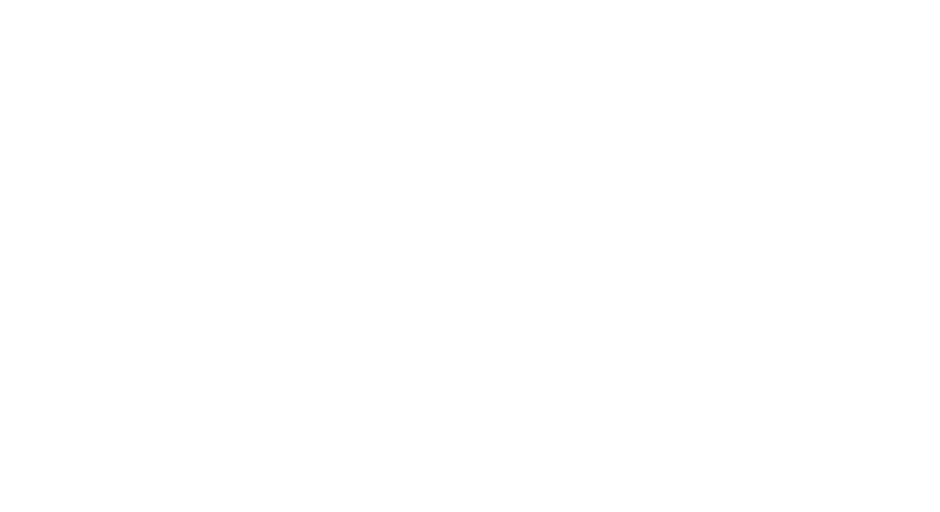
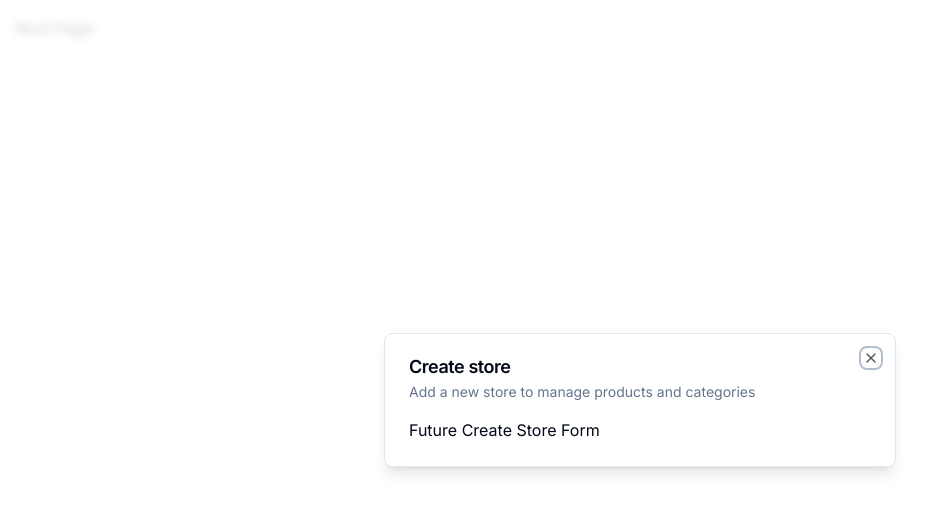
Before and after one commit to speedytman/ecommerce-admin-dashboard, a Next.js app: page / in a window 1280 px wide. Shown: the top 512 px of the page, without its empty margins (0-940 px from the left). Built offline with nearby package versions, Linux system fonts and the light colour scheme.

Commit message:
added store modal and modal provider

```diff
--- a/app/(root)/page.tsx
+++ b/app/(root)/page.tsx
@@ -1,11 +1,19 @@
-import { UserButton } from "@clerk/nextjs";
+"use client";
+
+import { useStoreModal } from "@/hooks/use-store-modal";
+import { useEffect } from "react";
 
 const SetupPage = () => {
-  return (
-    <div className="p-4">
-      <UserButton afterSignOutUrl="/" />
-    </div>
-  );
+  const onOpen = useStoreModal((state) => state.onOpen);
+  const isOpen = useStoreModal((state) => state.isOpen);
+
+  useEffect(() => {
+    if (!isOpen) {
+      onOpen();
+    }
+  }, [isOpen, onOpen]);
+
+  return <div className="p-4">Root Page</div>;
 };
 
 export default SetupPage;
--- a/app/layout.tsx
+++ b/app/layout.tsx
@@ -1,6 +1,9 @@
-import "./globals.css";
 import { Inter } from "next/font/google";
 import { ClerkProvider } from "@clerk/nextjs";
+
+import { ModalProvider } from "@/providers/modal-provider";
+
+import "./globals.css";
 
 const inter = Inter({ subsets: ["latin"] });
 
@@ -17,7 +20,10 @@ export default function RootLayout({
   return (
     <ClerkProvider>
       <html lang="en">
-        <body className={inter.className}>{children}</body>
+        <body className={inter.className}>
+          <ModalProvider />
+          {children}
+        </body>
       </html>
     </ClerkProvider>
   );
--- /dev/null
+++ b/components/modals/store-modal.tsx
@@ -0,0 +1,19 @@
+"use client";
+
+import { Modal } from "@/components/ui/modal";
+import { useStoreModal } from "@/hooks/use-store-modal";
+
+export const StoreModal = () => {
+  const storeModal = useStoreModal();
+
+  return (
+    <Modal
+      title="Create store"
+      description="Add a new store to manage products and categories"
+      isOpen={storeModal.isOpen}
+      onClose={storeModal.onClose}
+    >
+      Future Create Store Form
+    </Modal>
+  );
+};
--- /dev/null
+++ b/components/ui/modal.tsx
@@ -0,0 +1,42 @@
+"use client";
+
+import {
+  Dialog,
+  DialogContent,
+  DialogDescription,
+  DialogHeader,
+  DialogTitle,
+} from "@/components/ui/dialog";
+
+interface ModalProps {
+  title: string;
+  description: string;
+  isOpen: boolean;
+  onClose: () => void;
+  children?: React.ReactNode;
+}
+
+export const Modal: React.FC<ModalProps> = ({
+  title,
+  description,
+  isOpen,
+  onClose,
+  children,
+}) => {
+  const onChange = (open: boolean) => {
+    if (!open) {
+      onClose();
+    }
+  };
+  return (
+    <Dialog open={isOpen} onOpenChange={onChange}>
+      <DialogContent>
+        <DialogHeader>
+          <DialogTitle>{title}</DialogTitle>
+          <DialogDescription>{description}</DialogDescription>
+        </DialogHeader>
+        <div>{children}</div>
+      </DialogContent>
+    </Dialog>
+  );
+};
--- /dev/null
+++ b/hooks/use-store-modal.tsx
@@ -0,0 +1,13 @@
+import { create } from "zustand";
+
+interface useStoreModalStore {
+  isOpen: boolean;
+  onOpen: () => void;
+  onClose: () => void;
+}
+
+export const useStoreModal = create<useStoreModalStore>((set) => ({
+  isOpen: false,
+  onOpen: () => set({ isOpen: true }),
+  onClose: () => set({ isOpen: false }),
+}));
--- a/package.json
+++ b/package.json
@@ -28,6 +28,7 @@
     "tailwind-merge": "^1.13.2",
     "tailwindcss": "3.3.2",
     "tailwindcss-animate": "^1.0.6",
-    "typescript": "5.1.6"
+    "typescript": "5.1.6",
+    "zustand": "^4.3.8"
   }
 }
--- /dev/null
+++ b/providers/modal-provider.tsx
@@ -0,0 +1,22 @@
+"use client";
+
+import { StoreModal } from "@/components/modals/store-modal";
+import { useEffect, useState } from "react";
+
+export const ModalProvider = () => {
+  const [isMounted, setIsMounted] = useState(false);
+
+  useEffect(() => {
+    setIsMounted(true);
+  }, []);
+
+  if (!isMounted) {
+    return null;
+  }
+
+  return (
+    <>
+      <StoreModal />
+    </>
+  );
+};
```
Also changed, not shown: 1 other file (tests, documents, lock files or other folders).
